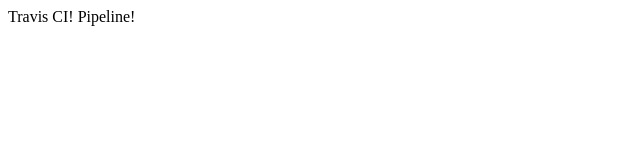
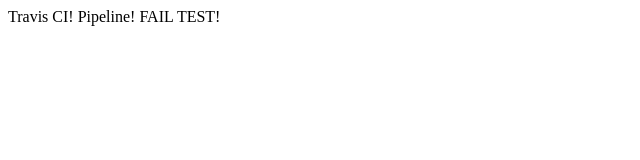
Before and after one commit to lioneltay/my-website, a React app: page / in a window 1280 px wide. Shown: the top 160 px of the page, without its empty margins (0-640 px from the left). Built offline with nearby package versions, Linux system fonts and the light colour scheme.

Commit message:
Fail test

```diff
--- a/src/App.tsx
+++ b/src/App.tsx
@@ -4,7 +4,7 @@
   render() {
     return (
       <div>
-        <div>Travis CI! Pipeline!</div>
+        <div>Travis CI! Pipeline! FAIL TEST!</div>
       </div>
     )
   }
```
Also changed, not shown: .travis.yml, 1 other file (tests, documents, lock files or other folders).
